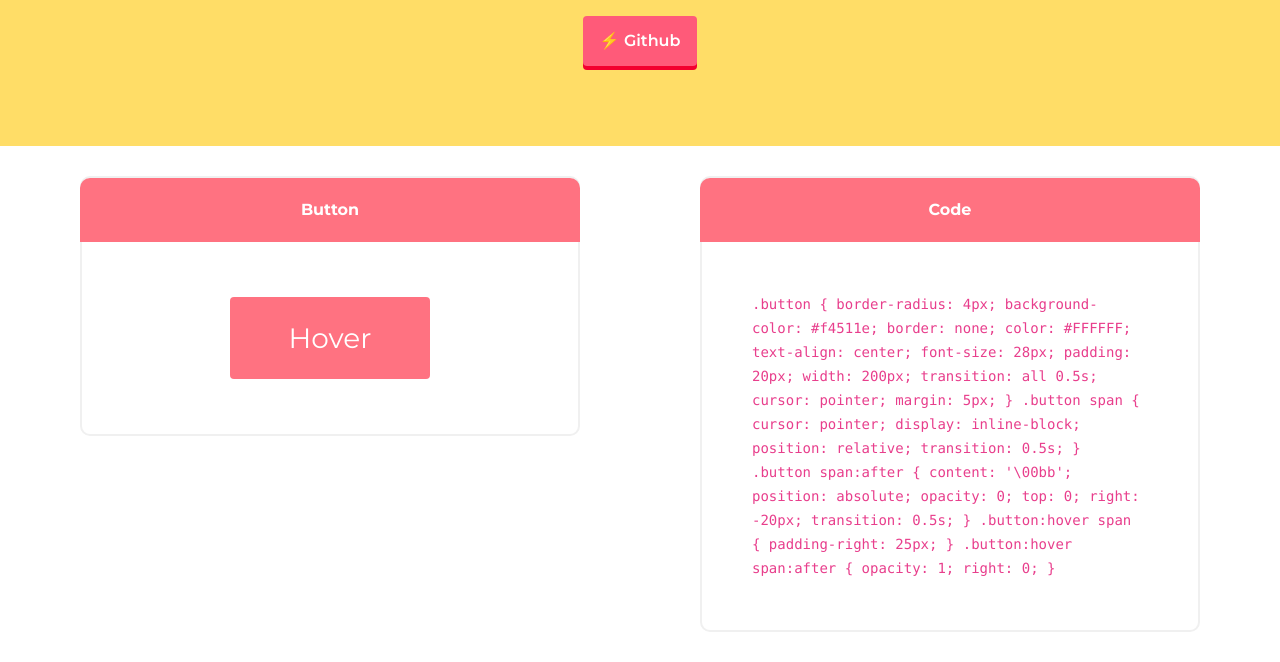
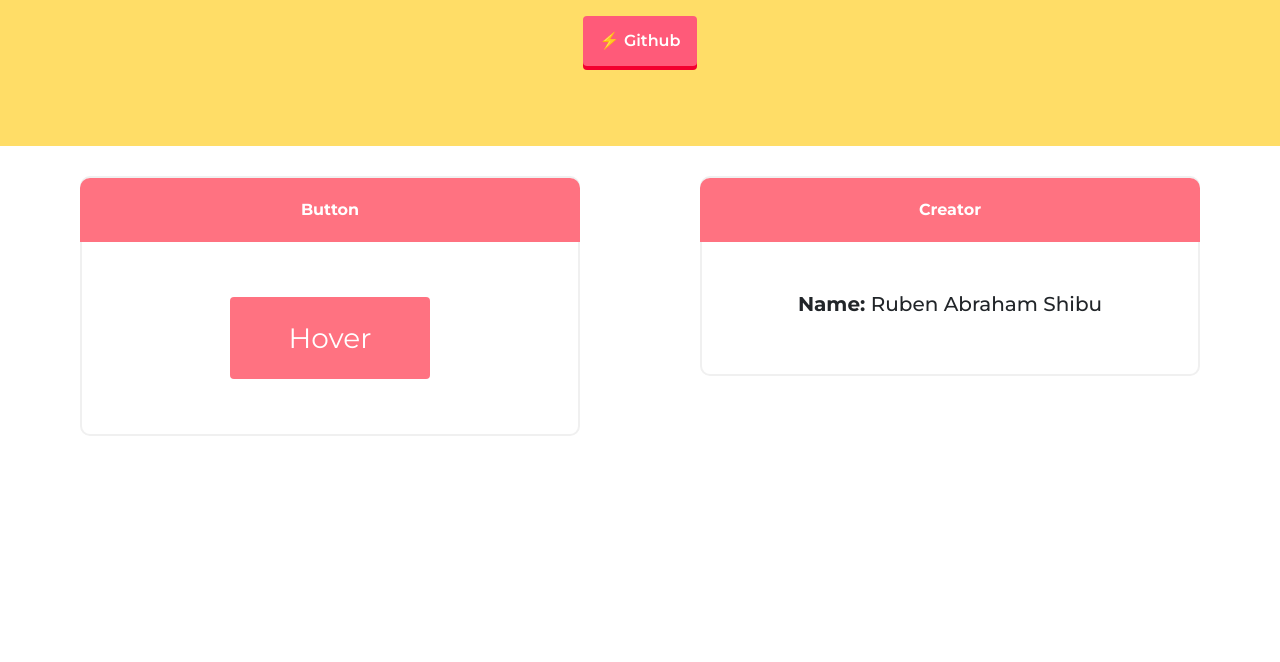
Before and after one commit to rubenshibu/css-components, a plain HTML site: page index.html in a window 1280 px wide. Shown: the part 190-852 px from the top of the page. After the commit the page ends 800 px from the top, so only its background shows below. Drawn offline with nearby package versions, Linux system fonts and the light colour scheme.

Commit message:
Changed ui

```diff
--- a/css/addyourcss.css
+++ b/css/addyourcss.css
@@ -1,3 +1,5 @@
+/* Add your component css to this file */
+
 /*  button 1 */
 
 .button {
--- a/css/style.css
+++ b/css/style.css
@@ -73,7 +73,7 @@ body {
   justify-content: center;
   align-items: center;
   width: 500px;
-  max-height: 1000px;
+  max-height: 800px;
   border: 2px solid #f0f0f0;
   margin: 10px;
 }
@@ -95,3 +95,7 @@ body {
 .card-content {
   padding: 50px;
 }
+
+.creater-name h2 {
+  font-size: 20px;
+}
--- a/index.html
+++ b/index.html
@@ -56,20 +56,12 @@
             <div class="component">
               <div class="card magictime">
                 <div class="card-title">
-                  <strong>Code</strong>
+                  <strong>Creator</strong>
                 </div>
                 <div class="card-content">
-                  <code>
-                    .button { border-radius: 4px; background-color: #f4511e;
-                    border: none; color: #FFFFFF; text-align: center; font-size:
-                    28px; padding: 20px; width: 200px; transition: all 0.5s;
-                    cursor: pointer; margin: 5px; } .button span { cursor:
-                    pointer; display: inline-block; position: relative;
-                    transition: 0.5s; } .button span:after { content: '\00bb';
-                    position: absolute; opacity: 0; top: 0; right: -20px;
-                    transition: 0.5s; } .button:hover span { padding-right:
-                    25px; } .button:hover span:after { opacity: 1; right: 0; }
-                  </code>
+                  <div class="creater-name">
+                    <h2><b>Name:</b><span> Ruben Abraham Shibu</span></h2>
+                  </div>
                 </div>
               </div>
             </div>
```
